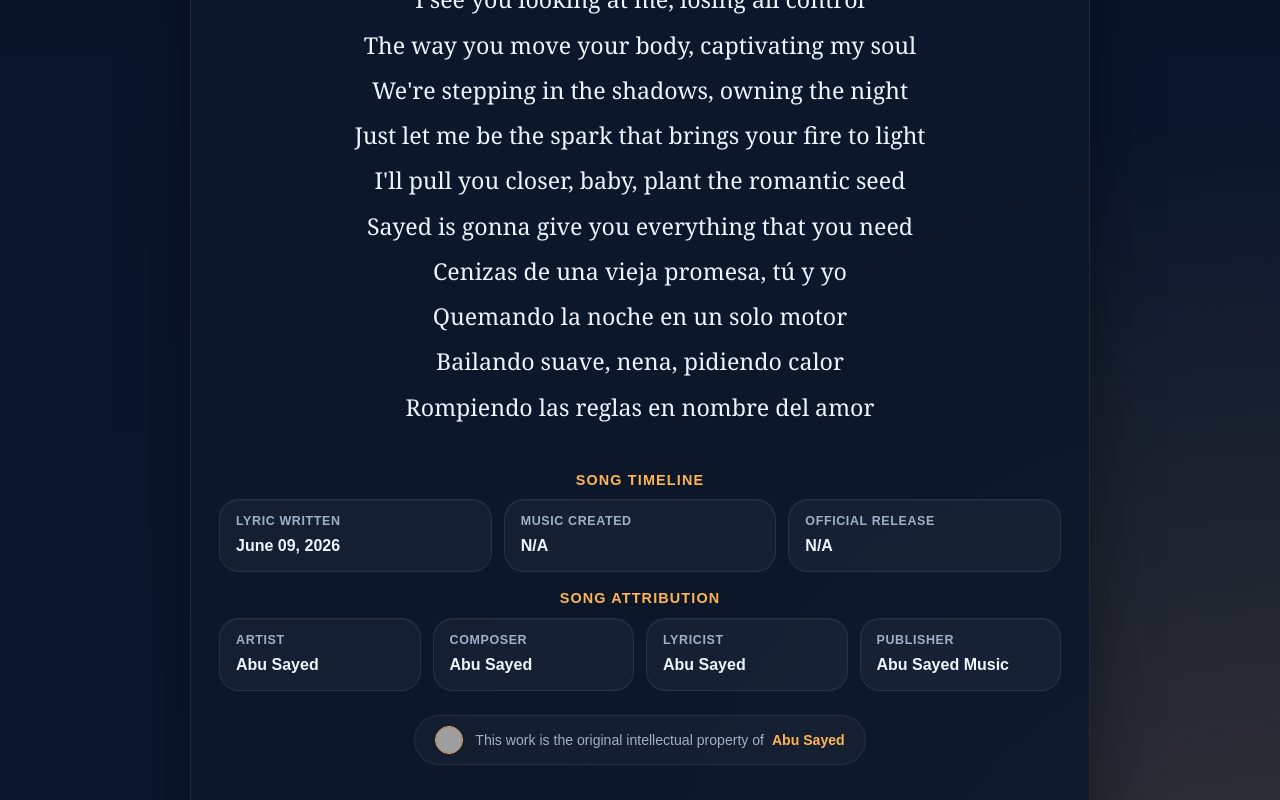
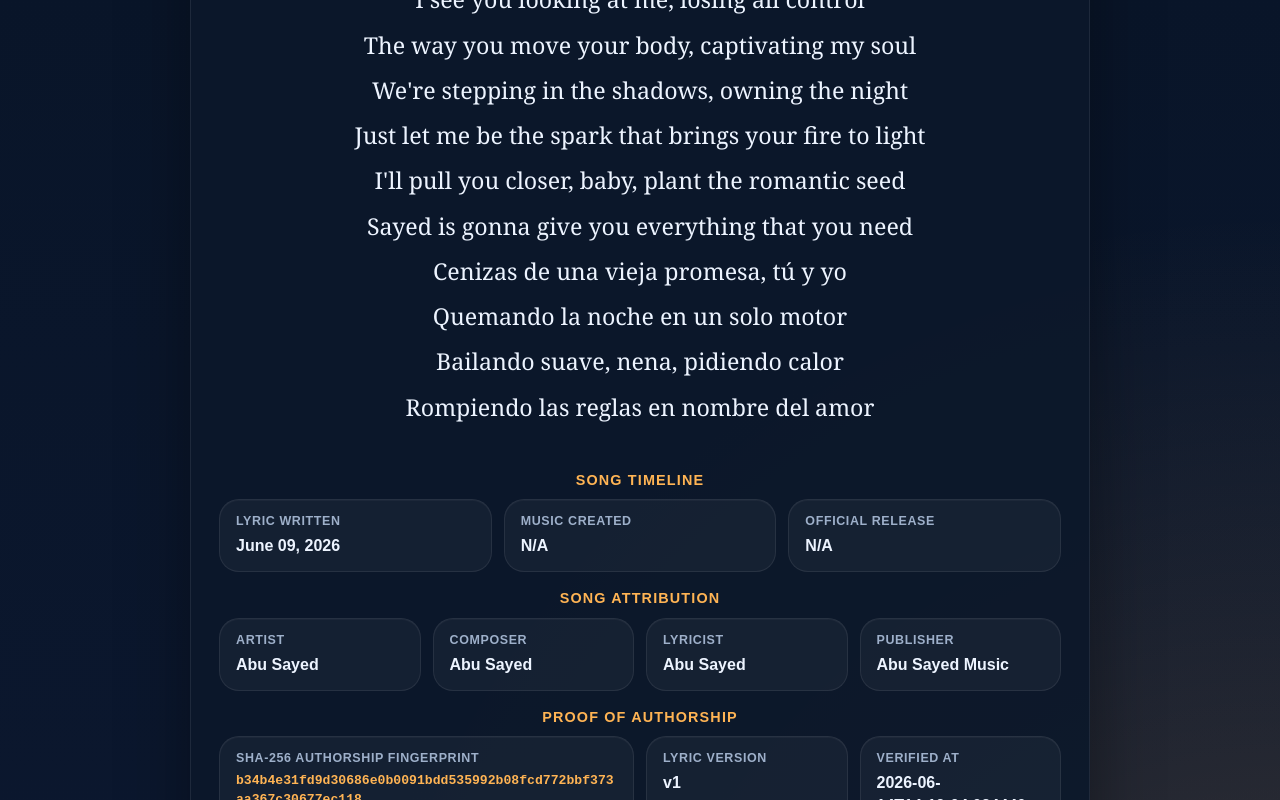
Before and after one commit to ImAbuSayed/cenizas-de-una-vieja-promesa, a plain HTML site: page index.html in a window 1280 px wide. Shown: the part 2000-2800 px from the top of the page. Drawn offline with Linux system fonts and the light colour scheme; grey boxes are pictures that could not be loaded.

Commit message:
feat: update song assets v1 with signed GPG commit [verified]

```diff
--- a/index.html
+++ b/index.html
@@ -537,7 +537,7 @@
 
         <div class="controls">
             <button class="btn-speak" id="speakBtn" title="Read the lyrics aloud"><span id="speakText">Read Aloud</span></button>
-            <a href="https://music.abusayed.com.bd/Licensing/?https://imabusayed.github.io/cenizas-de-una-vieja-promesa/" class="btn-license" title="Get licensing for this song" target="_blank">Official Music Licensing for Cenizas de una vieja promesa</a>
+            <a href="https://music.abusayed.com.bd/Licensing/?https://imabusayed.github.io/cenizas-de-una-vieja-promesa/" class="btn-license" title="Get licensing for this song" target="_blank">Get a Licensing Quote for Cenizas de una vieja promesa</a>
 
         </div>
         <br>
@@ -612,6 +612,26 @@
             <div class="meta-card">
                 <span class="meta-label">Publisher</span>
                 <strong>Abu Sayed Music</strong>
+            </div>
+
+                </div>
+            </div>
+
+            <div class="details-block">
+                <div class="details-title">Proof of Authorship</div>
+                <div class="meta-grid">
+
+            <div class="meta-card" style="grid-column: span 2;">
+                <span class="meta-label">SHA-256 Authorship Fingerprint</span>
+                <strong style="word-break: break-all; font-family: monospace; font-size: 0.82rem; color: var(--accent);">b34b4e31fd9d30686e0b0091bdd535992b08fcd772bbf373aa367c30677ec118</strong>
+            </div>
+            <div class="meta-card">
+                <span class="meta-label">Lyric Version</span>
+                <strong>v1</strong>
+            </div>
+            <div class="meta-card">
+                <span class="meta-label">Verified At</span>
+                <strong>2026-06-14T14:19:04.034440</strong>
             </div>
 
                 </div>
```
Also changed, not shown: excerpts/Bridge-Preview.txt (added), excerpts/Chorus-Preview.txt (added), excerpts/Final-Chorus-Preview.txt (added), excerpts/Hook-Preview.txt (added), excerpts/Pre-Chorus-2-Preview.txt (added), excerpts/Pre-Chorus-3-Preview.txt (added), excerpts/Pre-Chorus-Preview.txt (added), excerpts/Verse-1-Preview.txt (added), excerpts/Verse-2-Preview.txt (added), excerpts/Verse-3-Preview.txt (added), hashes.txt (added), llms.txt, lyrics_backup/2026-06-14_cenizas-de-una-vieja-promesa-v1.txt (added), manifest.json (added), 1 other file.
